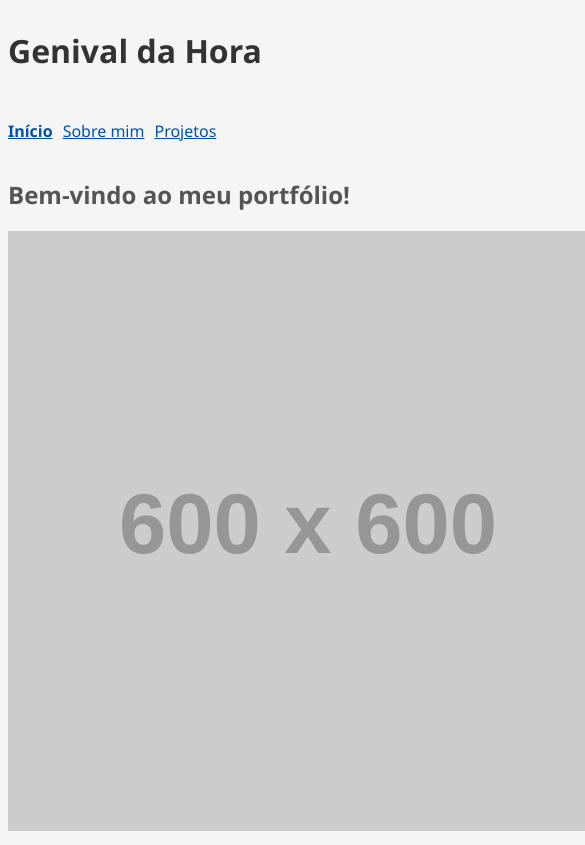
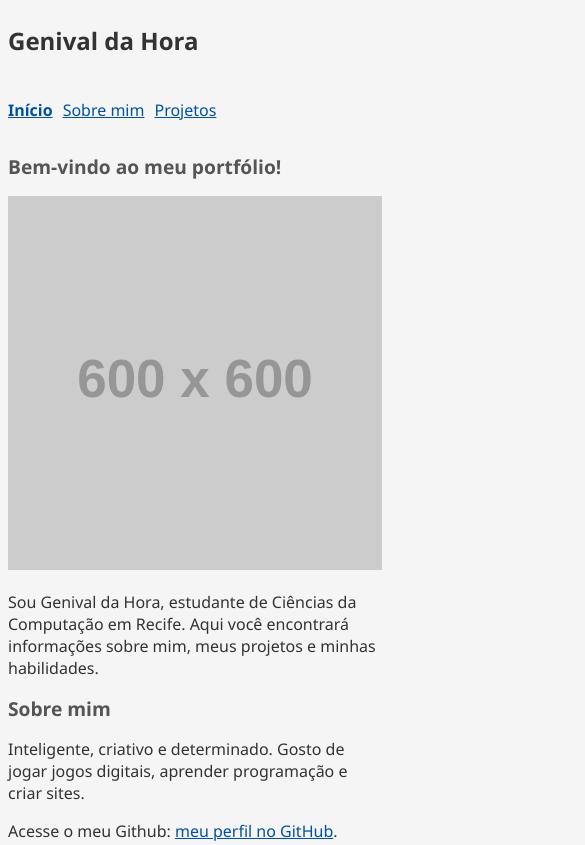
Before and after one commit to Genival714/Portfolio, a plain HTML site: page index.html in a window 390 px wide. Shown: the top 845 px of the page, 585 px wide, since content can reach past the window. Drawn offline with Linux system fonts and the light colour scheme; placeholder pictures from the web are drawn by us.

Commit message:
Deixa o site responsivo para celular

```diff
--- a/css/style.css
+++ b/css/style.css
@@ -16,10 +16,12 @@ body {
 
 h1 {
     color: var(--texto);
+    font-size: 2rem;
 }
 
 h2 {
     color: var(--texto-secundario);
+    font-size: 1.5rem;
 }
 
 a {
@@ -57,3 +59,22 @@ header {
     grid-template-columns: 1fr 1fr;
     gap: 10px;
 }
+
+img {
+    max-width: 100%;
+    height: auto;
+}
+
+@media (max-width: 600px) {
+    .cartoes {
+        grid-template-columns: 1fr;
+    }
+
+    h1 {
+        font-size: 1.5rem;
+    }
+
+    h2 {
+        font-size: 1.2rem;
+    }
+}
```
